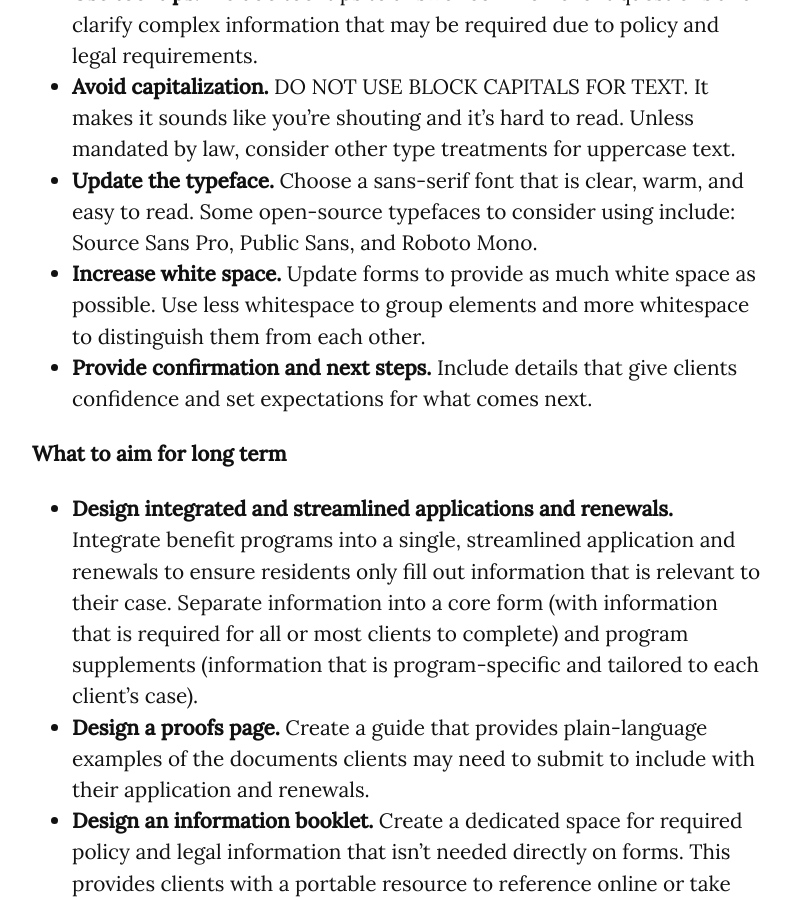
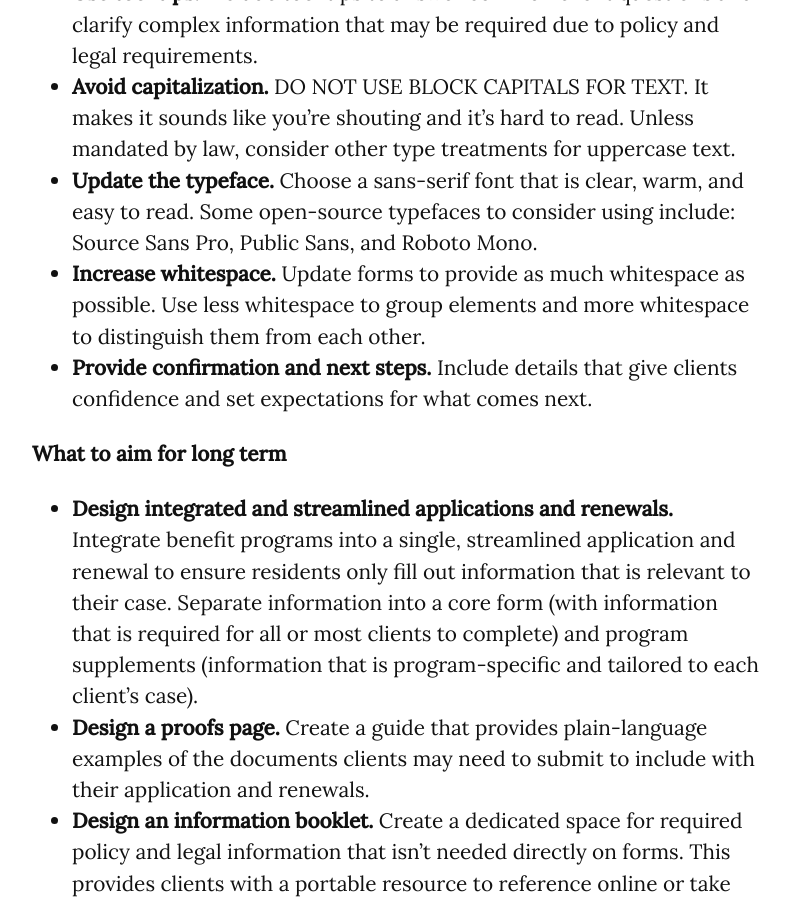
Before and after one commit to Social-Tech-Collab/socialtechcollaborative, a Jekyll site: the page built from _posts/2020-05-15-design-simple-and-effective-forms-for-benefit-programs.md, in a window 1280 px wide and 900 px high, scrolled down 1949 px. Shown: the whole window, without its empty margins (53-844 px from the left). Built offline with Jekyll 4.4.1, drawn with Linux system fonts in a browser that asks for light colours; nearby versions of some CDN libraries; some web fonts are replaced; comment, search, counter and statistics services are not loaded.

Commit message:
fix typos Daniel found

```diff
--- a/_posts/2020-05-15-design-simple-and-effective-forms-for-benefit-programs.md
+++ b/_posts/2020-05-15-design-simple-and-effective-forms-for-benefit-programs.md
@@ -31,11 +31,11 @@ Overall, agencies should use three primary design directives to guide their form
 * **Use tool tips.** Include tool tips to answer common client questions and clarify complex information that may be required due to policy and legal requirements.
 * **Avoid capitalization.** DO NOT USE BLOCK CAPITALS FOR TEXT. It makes it sounds like you’re shouting and it’s hard to read. Unless mandated by law, consider other type treatments for uppercase text.
 * **Update the typeface.** Choose a sans-serif font that is clear, warm, and easy to read. Some open-source typefaces to consider using include: Source Sans Pro, Public Sans, and Roboto Mono.
-* **Increase white space.** Update forms to provide as much white space as possible. Use less whitespace to group elements and more whitespace to distinguish them from each other.
+* **Increase whitespace.** Update forms to provide as much whitespace as possible. Use less whitespace to group elements and more whitespace to distinguish them from each other.
 * **Provide confirmation and next steps.** Include details that give clients confidence and set expectations for what comes next.
 
 **What to aim for long term**
-* **Design integrated and streamlined applications and renewals.** Integrate benefit programs into a single, streamlined application and renewals to ensure residents only fill out information that is relevant to their case. Separate information into a core form (with information that is required for all or most clients to complete) and program supplements (information that is program-specific and tailored to each client’s case).
+* **Design integrated and streamlined applications and renewals.** Integrate benefit programs into a single, streamlined application and renewal to ensure residents only fill out information that is relevant to their case. Separate information into a core form (with information that is required for all or most clients to complete) and program supplements (information that is program-specific and tailored to each client’s case).
 * **Design a proofs page.** Create a guide that provides plain-language examples of the documents clients may need to submit to include with their application and renewals.
 * **Design an information booklet.** Create a dedicated space for required policy and legal information that isn’t needed directly on forms. This provides clients with a portable resource to reference online or take home with them when they have finished completing their task.
 * **Design a standardized interview guide.** Create a standardized interview guide that is paired with applications and renewals to ensure that all federal, state, and departmental policies are covered. This will provide a helpful tool for caseworkers and create a more consistent experience for clients.
```
Also changed, not shown: _posts/2020-05-15-pandemic-ebt.md (+2 -2 lines).
